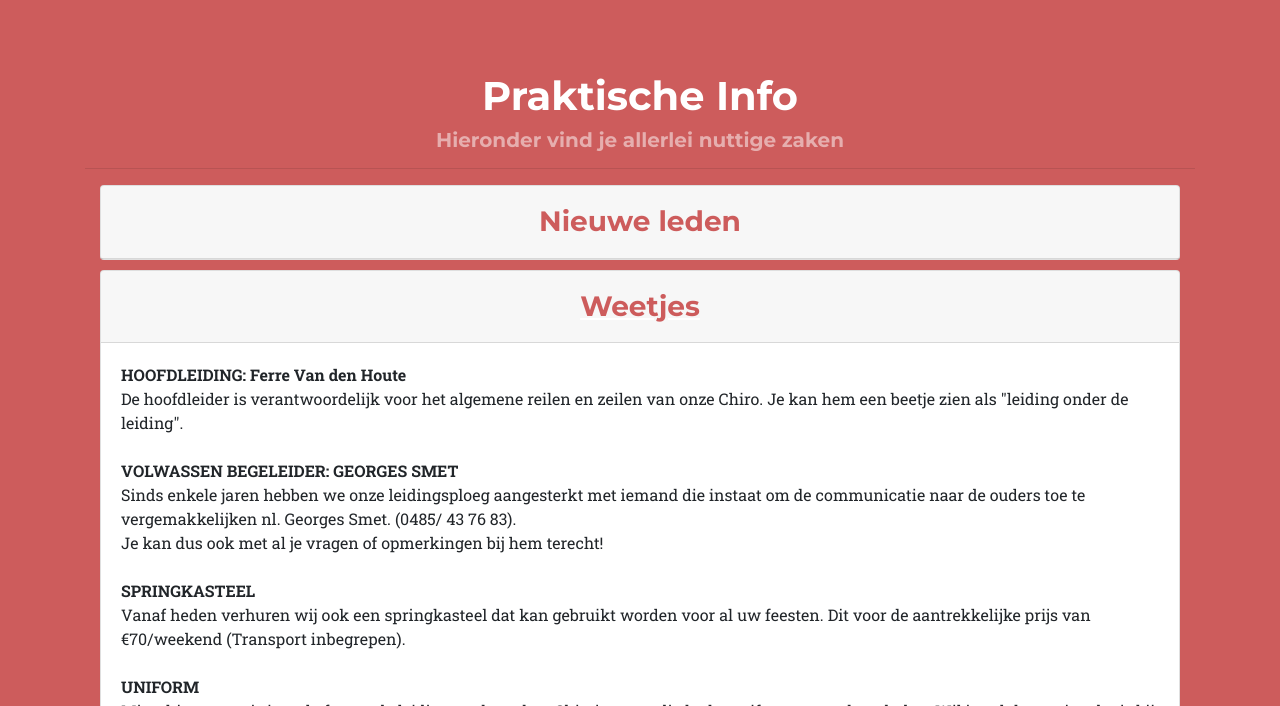
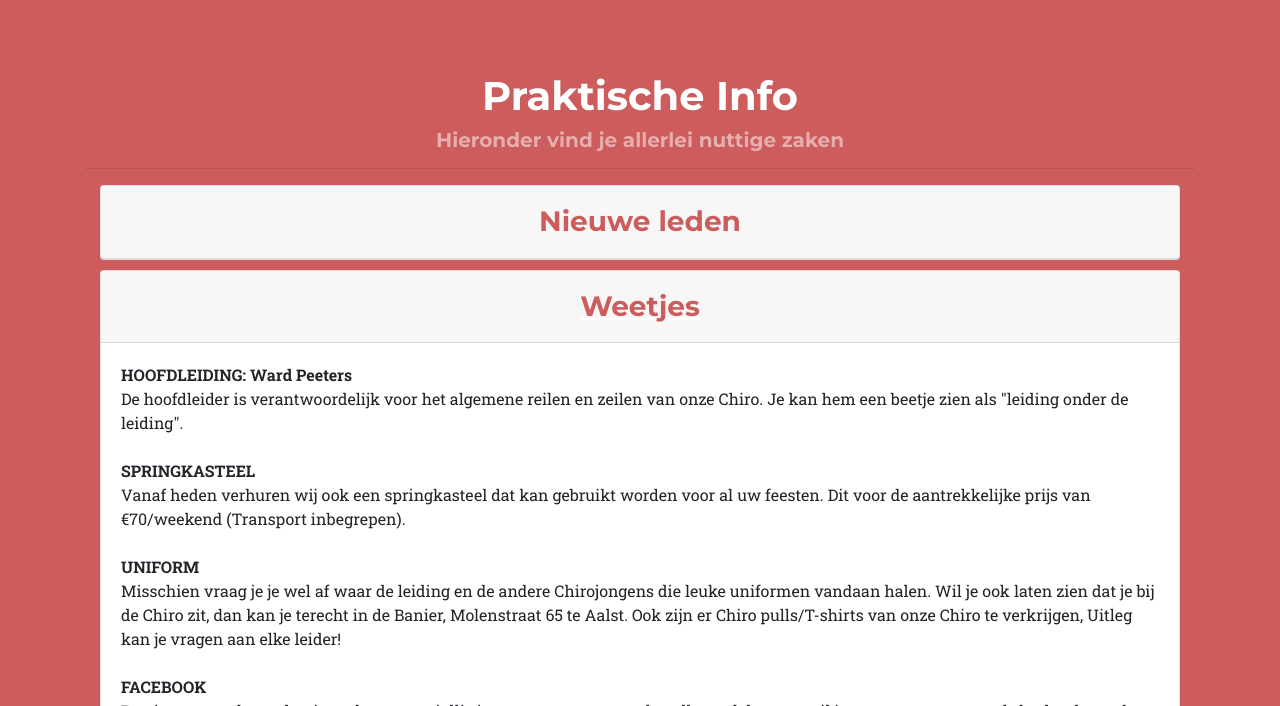
Before and after one commit to iljademaeseneer/Website-Chiro, a website: page index.html in a window 1280 px wide. Both pictures are taken after a click on the button "Weetjes". Shown: the part 1730-2436 px from the top of the page. Drawn offline with Linux system fonts and the light colour scheme; a web font is replaced by a local one.

Commit message:
Aanpassing
Hoofdleider

```diff
--- a/index.html
+++ b/index.html
@@ -253,16 +253,9 @@
 
                         <div id="structuurTekst" class="collapse" aria-labelledby="structuur" data-parent="#accordion">
                             <div class="card-body">
-                                <div><b>HOOFDLEIDING: Ferre Van den Houte</b><br> De hoofdleider is verantwoordelijk voor
+                                <div><b>HOOFDLEIDING: Ward Peeters</b><br> De hoofdleider is verantwoordelijk voor
                                     het algemene reilen en zeilen van onze Chiro. Je kan hem een beetje zien als
                                     "leiding onder de leiding".
-                                </div>
-                                <br>
-                                <div>
-                                    <b>VOLWASSEN BEGELEIDER: GEORGES SMET</b><br> Sinds enkele jaren hebben we onze
-                                    leidingsploeg aangesterkt met iemand die instaat om de communicatie naar de ouders
-                                    toe te vergemakkelijken nl. Georges Smet. (0485/ 43 76 83).
-                                    <br>Je kan dus ook met al je vragen of opmerkingen bij hem terecht!
                                 </div>
                                 <br>
                                 <div>
@@ -708,7 +701,7 @@
             </button>
 
             <p>
-            <h6 class="text-center section-subheading text-muted"><b>U kan ook altijd bellen of een berichtje sturen naar <br> Ferre Van den Houte (0468/ 20 27 66) </b></h6>
+            <h6 class="text-center section-subheading text-muted"><b>U kan ook altijd bellen of een berichtje sturen naar <br> Ward Peeters (0492/ 84 00 91) </b></h6>
             </p>
         </div>
     </div>
```
